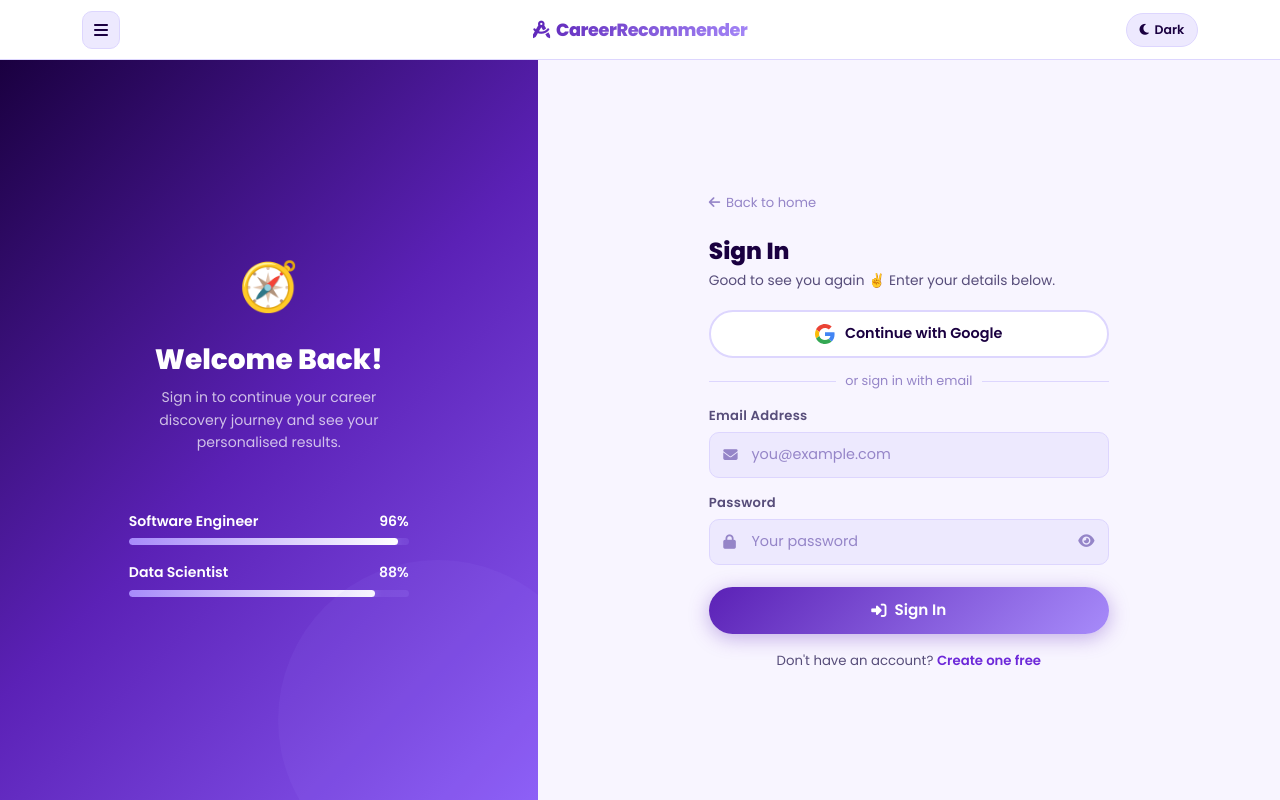
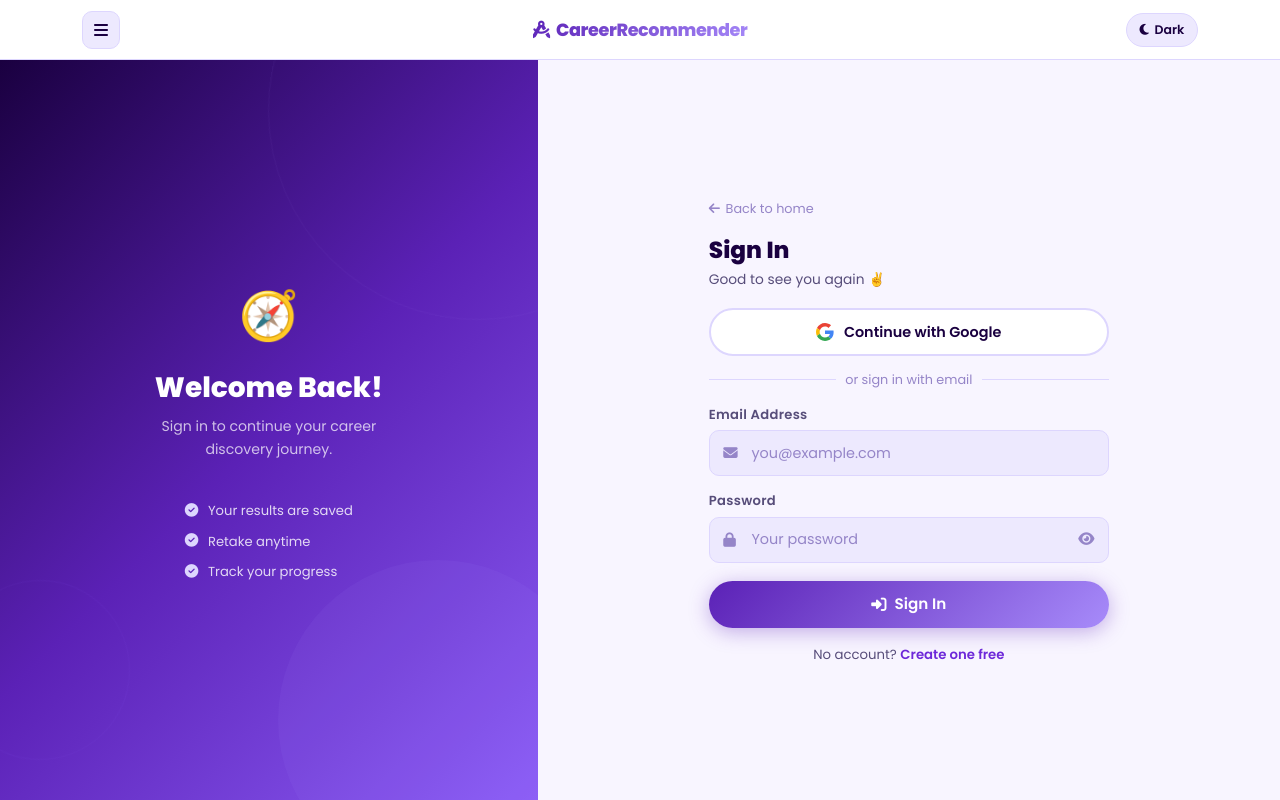
Before and after one commit to Oyebintan/Career-Recommender, a Flask app: page /login in a window 1280 px wide. Run offline with Flask 3, Linux system fonts and the light colour scheme; parts of the project's set-up code (start-up, migrations or seed data) failed here and were passed over.

Commit message:
Phase 2 changes

```diff
--- a/Frontend/templates/base.html
+++ b/Frontend/templates/base.html
@@ -22,7 +22,7 @@
 </head>
 <body>
 
-<!-- ── Navbar: hamburger | brand (center) | theme toggle ── -->
+<!-- Navbar: hamburger | brand center | theme toggle -->
 <nav class="cp-nav">
   <div class="cp-nav-inner container">
 
@@ -50,7 +50,8 @@
     <span class="cp-drawer-logo">
       <i class="fa-solid fa-compass-drafting"></i> CareerRecommender
     </span>
-    <button type="button" class="cp-drawer-close" data-bs-dismiss="offcanvas" aria-label="Close">
+    <button type="button" class="cp-drawer-close"
+            data-bs-dismiss="offcanvas" aria-label="Close">
       <i class="fa-solid fa-xmark"></i>
     </button>
   </div>
@@ -77,6 +78,7 @@
   </div>
 </div>
 
+<!-- Flash Messages -->
 {% with messages = get_flashed_messages(with_categories=true) %}
   {% if messages %}
     <div class="flash-container" id="flashContainer">
--- a/Frontend/templates/login.html
+++ b/Frontend/templates/login.html
@@ -1,43 +1,41 @@
 {% extends "base.html" %}
 {% block title %}Login — CareerRecommender{% endblock %}
-
 {% block footer %}{% endblock %}
 
 {% block content %}
-<div class="auth-wrapper pt-nav">
+<div class="auth-wrapper">
 
-  <!-- Left panel -->
   <div class="auth-left d-none d-lg-flex">
+    <div class="spiral-ring sr-2" style="opacity:.4;"></div>
+    <div class="spiral-ring sr-4" style="opacity:.4;"></div>
     <div class="auth-left-icon">🧭</div>
     <h2>Welcome Back!</h2>
-    <p>Sign in to continue your career discovery journey and see your personalised results.</p>
-    <div style="margin-top:2.5rem;width:100%;max-width:280px;">
-      <div class="match-item" style="color:#fff">
-        <div class="match-item-header"><span>Software Engineer</span><span>96%</span></div>
-        <div class="match-bar-bg"><div class="match-bar-fill" style="width:96%"></div></div>
+    <p>Sign in to continue your career discovery journey.</p>
+    <div class="auth-left-features">
+      <div class="auth-feat-row">
+        <i class="fa-solid fa-circle-check"></i> Your results are saved
       </div>
-      <div class="match-item" style="color:#fff;margin-top:1rem;">
-        <div class="match-item-header"><span>Data Scientist</span><span>88%</span></div>
-        <div class="match-bar-bg"><div class="match-bar-fill" style="width:88%"></div></div>
+      <div class="auth-feat-row">
+        <i class="fa-solid fa-circle-check"></i> Retake anytime
+      </div>
+      <div class="auth-feat-row">
+        <i class="fa-solid fa-circle-check"></i> Track your progress
       </div>
     </div>
   </div>
 
-  <!-- Right panel -->
   <div class="auth-right">
     <div class="auth-form-box">
 
-      <a href="{{ url_for('auth.landing') }}"
-         style="font-size:.82rem;color:var(--text-muted);display:inline-flex;align-items:center;gap:.35rem;margin-bottom:1.5rem;">
+      <a href="{{ url_for('auth.landing') }}" class="auth-back-link">
         <i class="fa-solid fa-arrow-left"></i> Back to home
       </a>
 
       <h3>Sign In</h3>
-      <p class="auth-subtitle">Good to see you again ✌️ Enter your details below.</p>
+      <p class="auth-subtitle">Good to see you again ✌️</p>
 
-      <!-- Google sign-in -->
       <a href="{{ url_for('auth.google_login') }}" class="btn-google">
-        <svg width="20" height="20" viewBox="0 0 48 48">
+        <svg width="18" height="18" viewBox="0 0 48 48">
           <path fill="#EA4335" d="M24 9.5c3.54 0 6.71 1.22 9.21 3.6l6.85-6.85C35.9 2.38 30.47 0 24 0 14.62 0 6.51 5.38 2.56 13.22l7.98 6.19C12.43 13.72 17.74 9.5 24 9.5z"/>
           <path fill="#4285F4" d="M46.98 24.55c0-1.57-.15-3.09-.38-4.55H24v9.02h12.94c-.58 2.96-2.26 5.48-4.78 7.18l7.73 6c4.51-4.18 7.09-10.36 7.09-17.65z"/>
           <path fill="#FBBC05" d="M10.53 28.59c-.48-1.45-.76-2.99-.76-4.59s.27-3.14.76-4.59l-7.98-6.19C.92 16.46 0 20.12 0 24c0 3.88.92 7.54 2.56 10.78l7.97-6.19z"/>
@@ -49,7 +47,6 @@
       <div class="auth-divider">or sign in with email</div>
 
       <form method="POST" action="{{ url_for('auth.login') }}" novalidate>
-
         <div class="form-group">
           <label class="form-label-cp">Email Address</label>
           <div class="input-icon-wrap">
@@ -58,24 +55,24 @@
                    placeholder="you@example.com" required autocomplete="email">
           </div>
         </div>
-
         <div class="form-group">
           <label class="form-label-cp">Password</label>
           <div class="input-icon-wrap position-relative">
             <i class="fa-solid fa-lock input-icon"></i>
             <input type="password" name="password" class="form-control-cp"
                    placeholder="Your password" required autocomplete="current-password">
-            <button type="button" class="pw-toggle"><i class="fa-solid fa-eye"></i></button>
+            <button type="button" class="pw-toggle">
+              <i class="fa-solid fa-eye"></i>
+            </button>
           </div>
         </div>
-
-        <button type="submit" class="btn-primary-grad w-100 justify-content-center mt-2">
+        <button type="submit" class="btn-primary-grad w-100 justify-content-center mt-1">
           <i class="fa-solid fa-right-to-bracket"></i> Sign In
         </button>
       </form>
 
       <div class="auth-footer-link">
-        Don't have an account? <a href="{{ url_for('auth.register') }}">Create one free</a>
+        No account? <a href="{{ url_for('auth.register') }}">Create one free</a>
       </div>
 
     </div>
```
Also changed, not shown: Frontend/templates/assessment.html (+35 -16 lines), Frontend/templates/landing.html (+106 -27 lines), Frontend/templates/register.html (+24 -22 lines).
